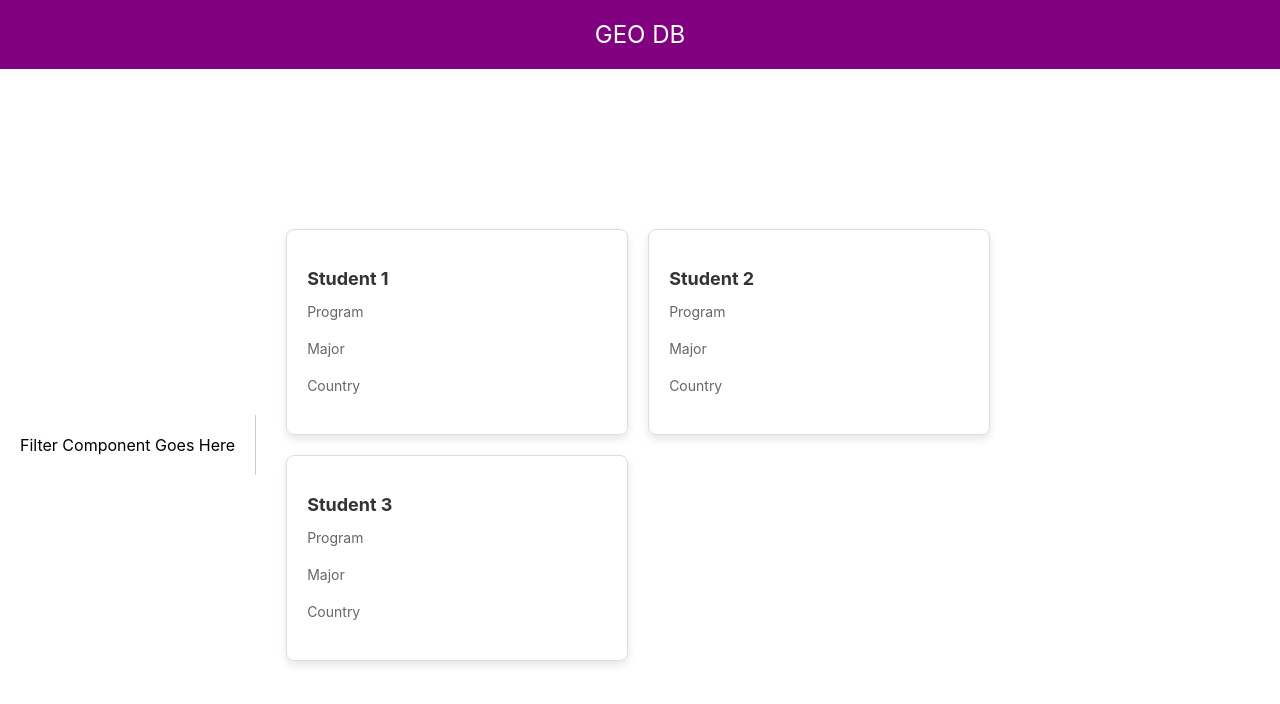
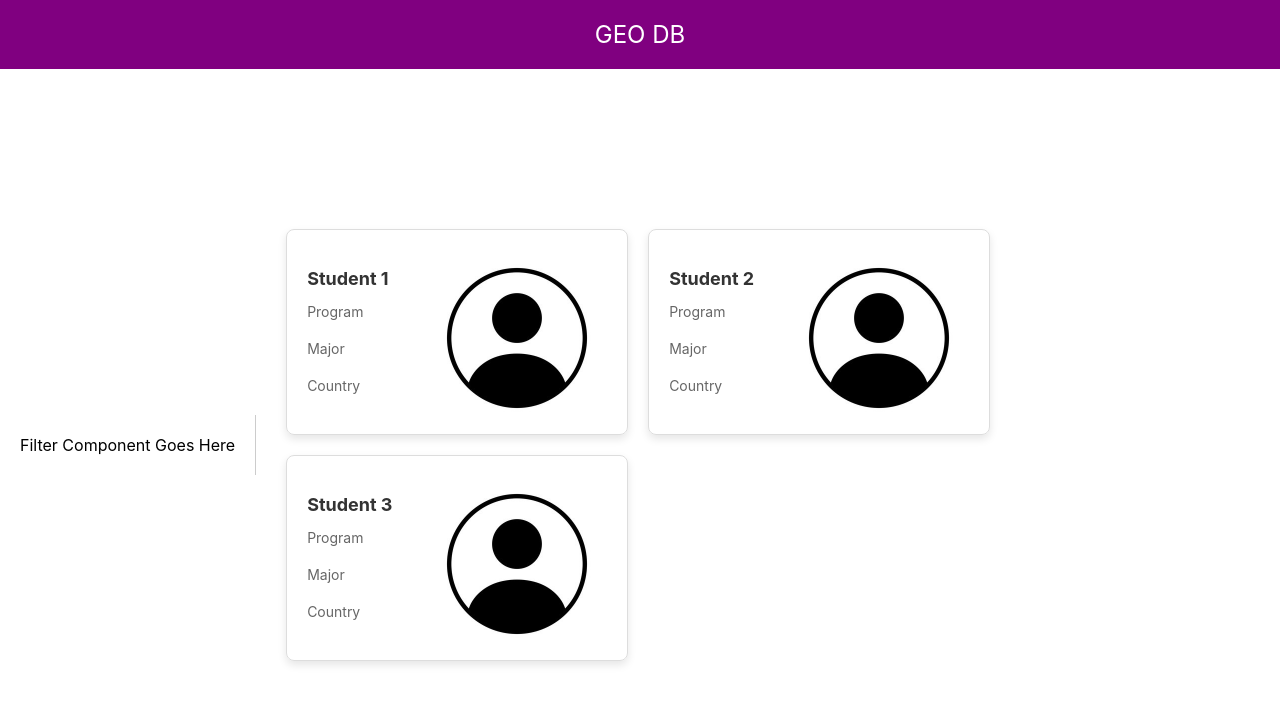
Before and after one commit to jordypg/ACgeoDB, a React (Create React App) app in the folder geo_react/: page / in a window 1280 px wide. Shown: the top 704 px of the page. Built offline with nearby package versions, Linux system fonts and the light colour scheme.

Commit message:
cards with hover

```diff
--- a/geo_react/src/components/Card.tsx
+++ b/geo_react/src/components/Card.tsx
@@ -7,6 +7,7 @@ interface CardProps {
   program: string;
   major: string;
   country: string;
+  imageUrl: string;
 }
 
 const CardContainer = styled.div`
@@ -21,6 +22,26 @@ const CardContainer = styled.div`
   &:hover {
     transform: scale(1.05);
   }
+  display: flex;
+`;
+
+const CardContentContainer = styled.div`
+  flex: 1;
+`;
+
+const ImageContainer = styled.div`
+  width: 180px; /* Adjust the width of the image container */
+  height: 150px; /* Adjust the height of the image container */
+  margin-left: 10 px; /* Adjust the margin as needed */
+  overflow: hidden;
+  margin-top: 13px;
+  border-radius: 8px; /* Optional: Add border-radius for a rounded image container */
+`;
+
+const CardImage = styled.img`
+  width: 100%;
+  height: 100%;
+  object-fit: cover; /* Ensure the image covers the container */
 `;
 
 const CardTitle = styled.h3`
@@ -35,13 +56,18 @@ const CardContent = styled.p`
   margin-bottom: 20px; /* Adjust the margin as needed */
 `;
 
-const Card: React.FC<CardProps> = ({name, program, major, country}) => {
+const Card: React.FC<CardProps> = ({name, program, major, country, imageUrl }) => {
     return (
       <CardContainer>
-        <CardTitle>{name}</CardTitle>
-        <CardContent>{program}</CardContent>
-        <CardContent>{major}</CardContent>
-        <CardContent>{country}</CardContent>
+        <CardContentContainer>
+          <CardTitle>{name}</CardTitle>
+          <CardContent>{program}</CardContent>
+          <CardContent>{major}</CardContent>
+          <CardContent>{country}</CardContent>
+        </CardContentContainer>
+        <ImageContainer>
+          <CardImage src={imageUrl} alt={`${name}'s image`} />
+        </ImageContainer>
       </CardContainer>
     );
   };
--- a/geo_react/src/components/CardList.tsx
+++ b/geo_react/src/components/CardList.tsx
@@ -1,6 +1,7 @@
 import React from 'react';
 import styled from 'styled-components';
 import Card from './Card';
+import unkownUser from '/home/hwarrich23/ACgeoDB/geo_react/src/Images/unkown_user.jpg';
 
 const CardListContainer = styled.div`
   flex: 3;
@@ -10,9 +11,9 @@ const CardListContainer = styled.div`
 `;
 
 const cardsData = [
-  { name: 'Student 1', program: 'Program', major: 'Major', country:'Country' },
-  { name: 'Student 2', program: 'Program', major: 'Major', country:'Country'},
-  { name: 'Student 3', program: 'Program', major: 'Major', country:'Country'},
+  { name: 'Student 1', program: 'Program', major: 'Major', country:'Country', imageUrl:unkownUser },
+  { name: 'Student 2', program: 'Program', major: 'Major', country:'Country', imageUrl:unkownUser},
+  { name: 'Student 3', program: 'Program', major: 'Major', country:'Country', imageUrl:unkownUser},
   // Add more card data as needed
 ];
 
@@ -20,7 +21,7 @@ const CardList: React.FC = () => {
   return (
     <CardListContainer>
       {cardsData.map((card, index) => (
-        <Card key={index} name={card.name} program={card.program} major={card.major} country={card.country} />
+        <Card key={index} name={card.name} program={card.program} major={card.major} country={card.country} imageUrl={card.imageUrl}/>
       ))}
     </CardListContainer>
   );
```
Also changed, not shown: geo_react/src/Images/unkown_user.jpg (added).
